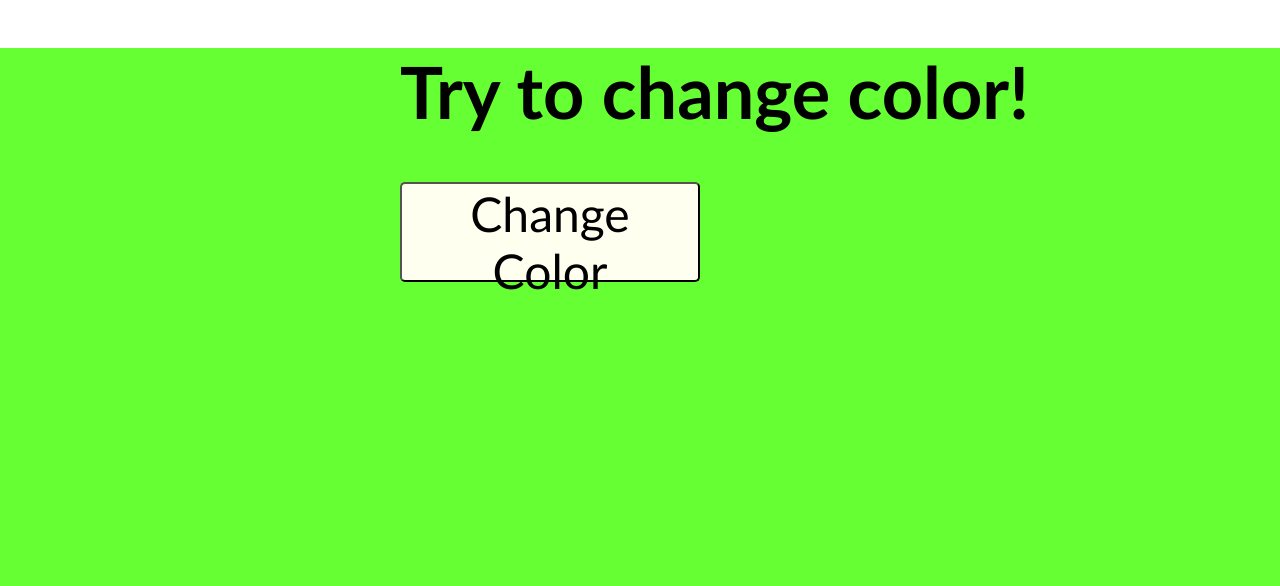
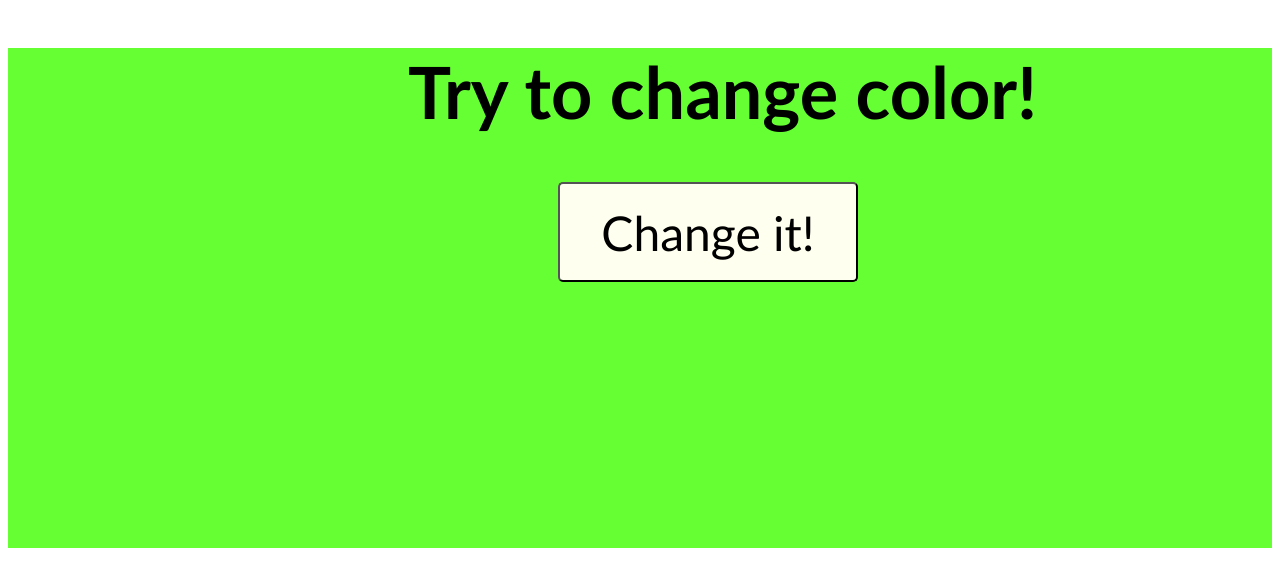
Before and after one commit to daniel8nuevo/pageColorChanger_reactjs, a React (Create React App) app: page / in a window 1280 px wide. Shown: the top 586 px of the page. Built offline with nearby package versions, Linux system fonts and the light colour scheme.

Commit message:
removed button js, added change color method in the index js, added onclick eventin the index js

```diff
--- a/src/Button.css
+++ b/src/Button.css
@@ -1,7 +1,7 @@
 .buttonChanger{
     background-color: ivory;
     color: black;
-    margin-left: 400px;
+    margin-left: 550px;
     border-radius: 5px;
     width: 300px;
     height: 100px;
--- a/src/Button.js
+++ /dev/null
@@ -1,12 +0,0 @@
-import React from 'react';
-import "./Button.css";
-
-export default class Button extends React.Component {
-    render(){
-        return(
-            <button className='buttonChanger'>
-                Change Color
-            </button>
-        )
-    }
-}
--- a/src/index.css
+++ b/src/index.css
@@ -1,5 +1,4 @@
 body {
-  margin: 0;
   font-family: -apple-system, BlinkMacSystemFont, 'Segoe UI', 'Roboto', 'Oxygen',
     'Ubuntu', 'Cantarell', 'Fira Sans', 'Droid Sans', 'Helvetica Neue',
     sans-serif;
@@ -13,5 +12,5 @@ code {
 }
 
 .mainPage {
-  height: 2000px;
+  height: 500px;
 }
--- a/src/index.js
+++ b/src/index.js
@@ -1,7 +1,7 @@
 import React from 'react';
 import ReactDOM from 'react-dom';
 import Header from './Header';
-import Button from './Button';
+import "./Button.css";
 import './index.css';
 import * as serviceWorker from './serviceWorker';
 
@@ -16,16 +16,24 @@ class ToggleColor extends React.Component {
     this.state = {
       color: lightGreen
     }
+    this.changeColor = this.changeColor.bind(this);
   }
+    changeColor() {
+      const newColor = this.state.color === lightGreen ? lightBlue :
+                          this.state.color === lightBlue ? lightRed :
+                             this.state.color === lightRed ? lightYellow : lightGreen;
+      this.setState({color : newColor});
+    }
   render(){
     return(
-      <div className='mainPage' style={{backgroundColor:this.state.color}}>
+      <div className='mainPage' style={{background:this.state.color}}>
         <Header name='Try to change color!' />
-        <Button />
+        <button onClick={this.changeColor} className='buttonChanger'>Change it!</button>
       </div>
     );
   }
 }
+
 
 
 
```
